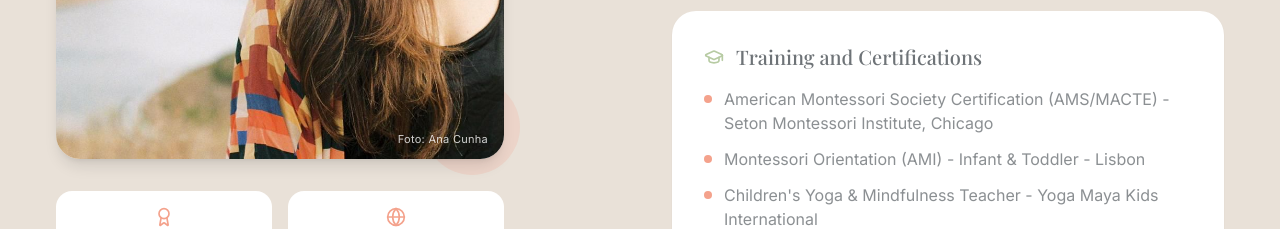
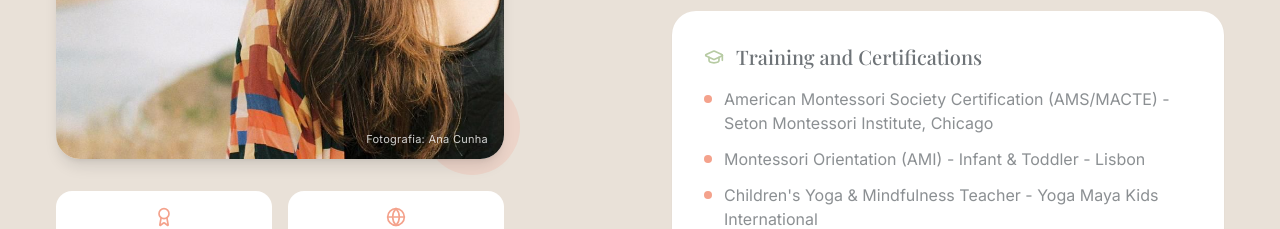
Before and after one commit to leo-schlanger/montessori-all-around, a React (Vite) app: page / in a window 1280 px wide. Shown: the part 2520-2749 px from the top of the page. Built offline with nearby package versions, Linux system fonts and the light colour scheme.

Commit message:
fix: clarify photo credit as photographer attribution

```diff
--- a/src/components/Educator.tsx
+++ b/src/components/Educator.tsx
@@ -72,7 +72,7 @@ export function Educator() {
                   loading="lazy"
                 />
                 <span className="absolute bottom-3 right-4 text-[11px] text-white/80 font-inter tracking-wide drop-shadow-md">
-                  Foto: Ana Cunha
+                  Fotografia: Ana Cunha
                 </span>
               </div>
               {/* Decorative Element */}
```
